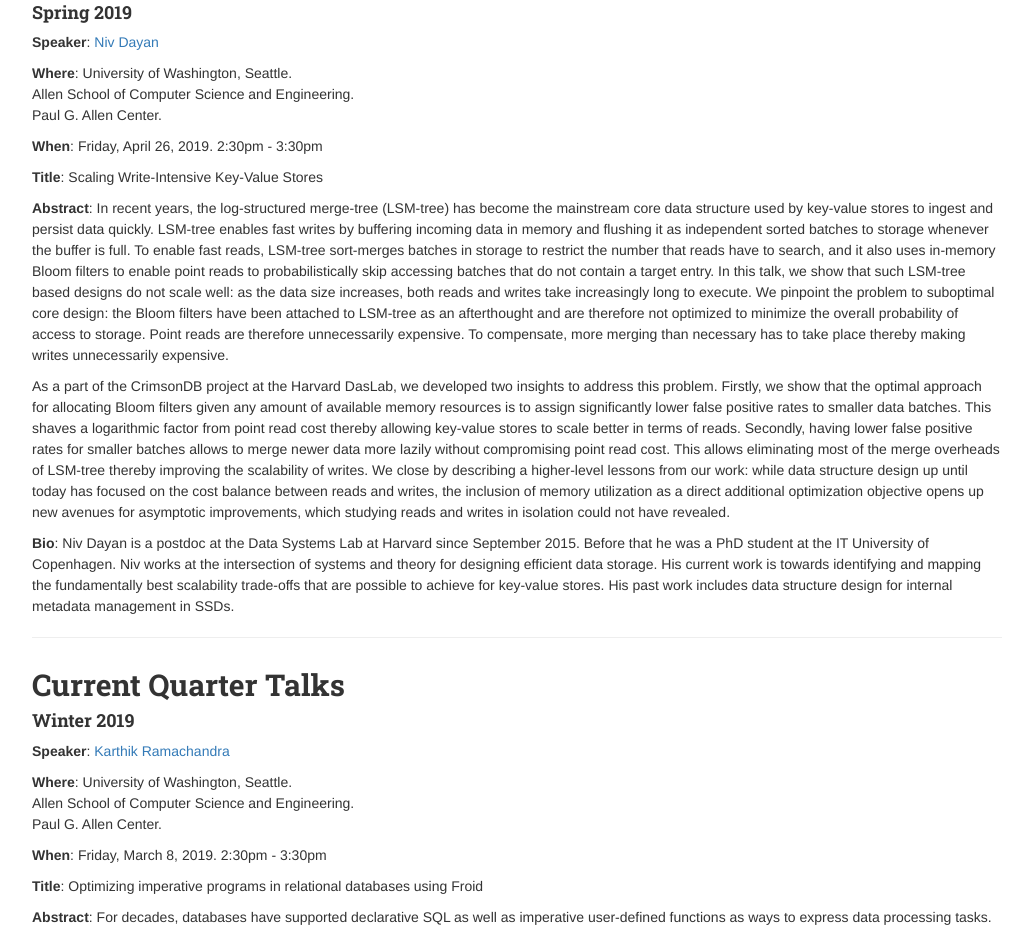
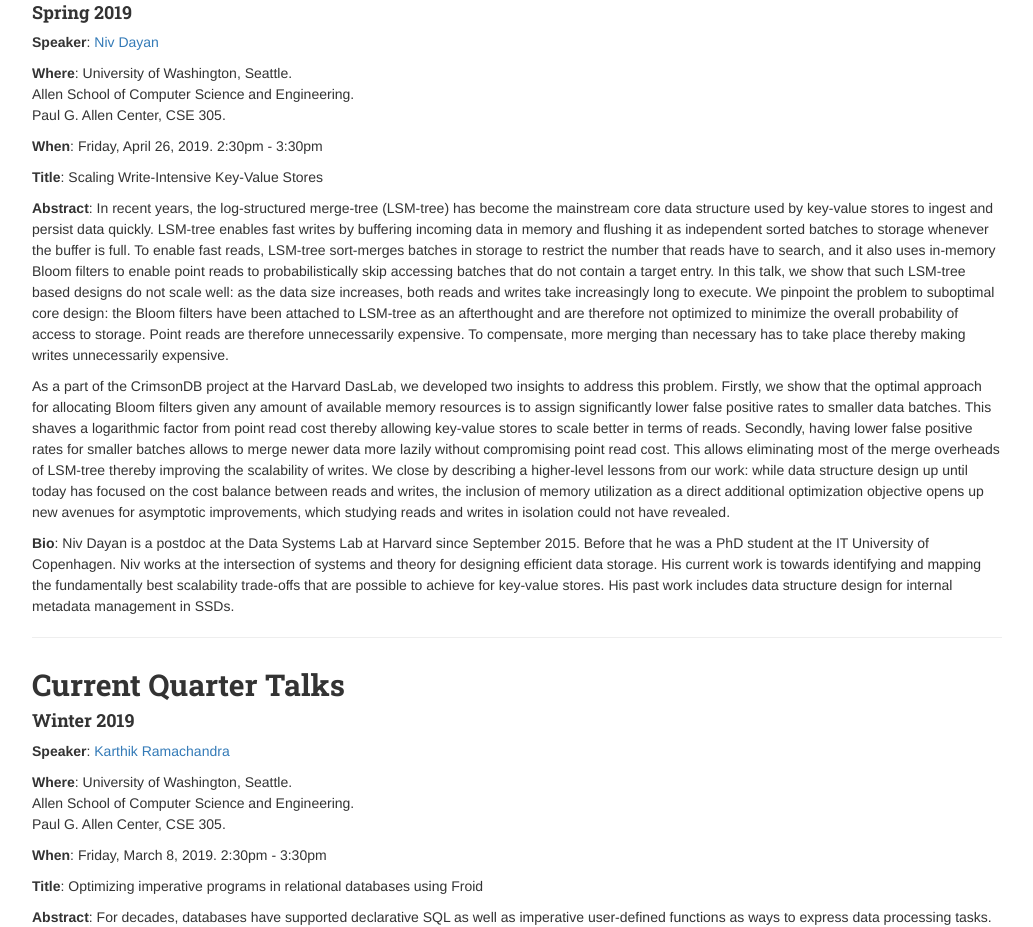
Before and after one commit to uwdb/website, a Jekyll site: the page built from nwds/nwds.markdown, in a window 1280 px wide and 1400 px high. Shown: the part 377-1304 px from the top of the window, without its empty margins (123-1156 px from the left). Built offline with Jekyll 4.4.1, drawn with Linux system fonts in a browser that asks for light colours; nearby versions of some CDN libraries.

Commit message:
added rooms for the two most recent talks

```diff
--- a/nwds/nwds.markdown
+++ b/nwds/nwds.markdown
@@ -22,7 +22,7 @@
 
 <p><strong>Where</strong>: University of Washington, Seattle.<br>
 Allen School of Computer Science and Engineering.<br>
-Paul G. Allen Center.</p>
+Paul G. Allen Center, CSE 305.</p>
 
 <p><strong>When</strong>:
 Friday, April 26, 2019. 2:30pm - 3:30pm</p>
@@ -52,7 +52,7 @@
 
 <p><strong>Where</strong>: University of Washington, Seattle.<br>
 Allen School of Computer Science and Engineering.<br>
-Paul G. Allen Center.</p>
+Paul G. Allen Center, CSE 305.</p>
 
 <p><strong>When</strong>:
 Friday, March 8, 2019. 2:30pm - 3:30pm</p>
```
